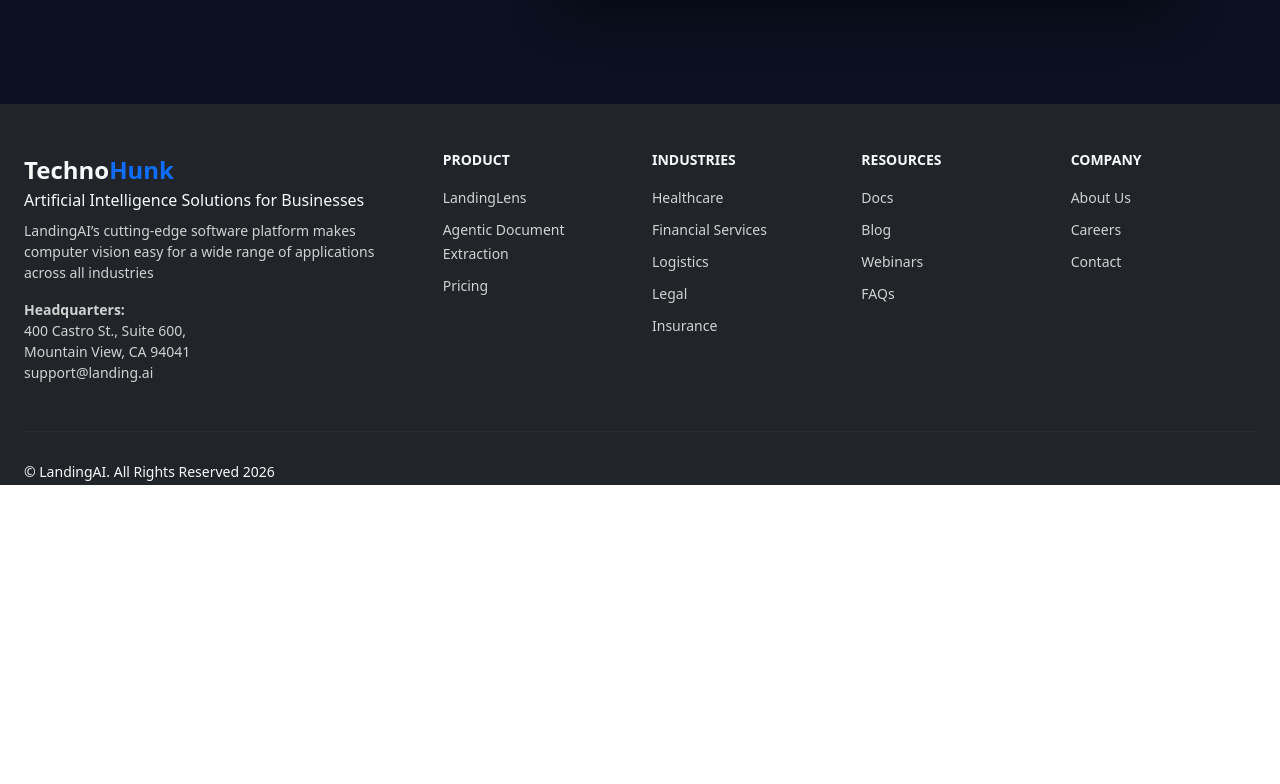
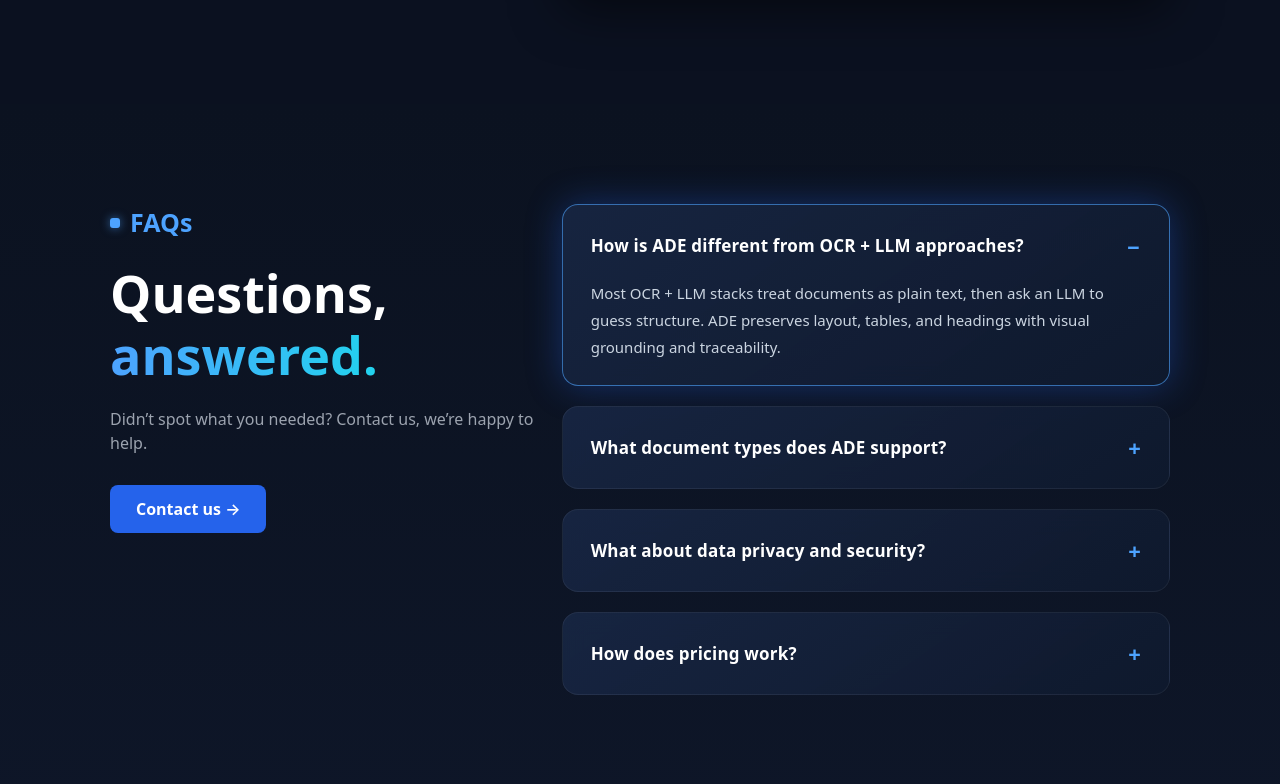
Before and after one commit to shivamrd/landing-ui, a React (Vite) app: page / in a window 1280 px wide. Shown: the part 1756-2540 px from the top of the page. Before the commit the page ends 2241 px from the top, so only its background shows below. Built offline with nearby package versions, Linux system fonts and the light colour scheme.

Commit message:
create FAQ ,update custom css , add navbar logo

```diff
--- a/public/assets/styles/custom.css
+++ b/public/assets/styles/custom.css
@@ -529,3 +529,142 @@
         transform: scale(1);
     }
 }
+
+/*FAQ PART*/
+/* SECTION BACKGROUND */
+.faq-section {
+  padding: 100px 0;
+  background: linear-gradient(180deg, #0b1220 0%, #0e1628 100%);
+  color: white;
+}
+
+/* LEFT SIDE */
+.faq-left {
+  padding-right: 40px;
+}
+
+.faq-small {
+  display: flex;
+  align-items: center;
+  gap: 10px;
+
+  font-size: 25px;
+  font-weight: 600;
+  color: #4da3ff;
+  margin-bottom: 20px;
+}
+
+/* Small Blue Symbol */
+.faq-icon-symbol {
+  width: 10px;
+  height: 10px;
+  background: #4da3ff;
+  border-radius: 3px;
+
+  box-shadow: 0 0 10px rgba(77, 163, 255, 0.6);
+}
+
+
+
+.faq-heading {
+  font-size: 52px;
+  font-weight: 700;
+  line-height: 1.2;
+  margin-bottom: 20px;
+}
+
+.gradient-word {
+  background: linear-gradient(90deg, #4da3ff, #22d3ee);
+  -webkit-background-clip: text;
+  -webkit-text-fill-color: transparent;
+}
+
+.faq-desc {
+  color: #9ca3af;
+  font-size: 16px;
+  margin-bottom: 30px;
+}
+
+/* BUTTON */
+.contact-btn {
+  background: #2563eb;
+  border: none;
+  padding: 12px 26px;
+  border-radius: 8px;
+  font-weight: 600;
+  color: white;
+  transition: 0.3s ease;
+}
+
+.contact-btn:hover {
+  background: #3b82f6;
+}
+
+/* RIGHT SIDE */
+/* RIGHT SIDE CONTAINER */
+.faq-right {
+  padding-left: 30px;
+}
+
+/* CARD STYLE (LandingAI style) */
+.faq-box {
+  background: linear-gradient(
+    145deg,
+    rgba(25, 40, 70, 0.85),
+    rgba(15, 25, 45, 0.95)
+  );
+  backdrop-filter: blur(12px);
+  border-radius: 16px;
+  padding: 24px 28px;
+  margin-bottom: 20px;
+  cursor: pointer;
+  transition: all 0.35s ease;
+  border: 1px solid rgba(255, 255, 255, 0.06);
+  box-shadow: 0 0 0 transparent;
+}
+
+/* HOVER GLOW */
+.faq-box:hover {
+  border: 1px solid rgba(77, 163, 255, 0.4);
+  box-shadow: 0 0 25px rgba(37, 99, 235, 0.25);
+  transform: translateY(-2px);
+}
+
+/* ACTIVE CARD */
+.faq-box.active {
+  border: 1px solid rgba(77, 163, 255, 0.6);
+  box-shadow: 0 0 35px rgba(37, 99, 235, 0.35);
+}
+
+/* TITLE ROW */
+.faq-title-row {
+  display: flex;
+  justify-content: space-between;
+  align-items: center;
+  font-weight: 600;
+  font-size: 17px;
+  color: #ffffff;
+  letter-spacing: 0.2px;
+}
+
+/* ICON */
+.faq-icon {
+  font-size: 22px;
+  color: #4da3ff;
+  transition: 0.3s ease;
+}
+
+/* CONTENT */
+.faq-content {
+  max-height: 0;
+  overflow: hidden;
+  transition: all 0.4s ease;
+  color: #cbd5e1;
+  font-size: 15px;
+  line-height: 1.8;
+}
+
+.faq-content.show {
+  margin-top: 18px;
+  max-height: 500px;
+}
--- a/src/Layout/Navbar/Navbar.jsx
+++ b/src/Layout/Navbar/Navbar.jsx
@@ -4,10 +4,14 @@
     <div className="container-fluid px-4">
 
 
-        {/* Logo */}
-        <a className="navbar-brand fw-semibold fs-4" href="#">
-          Techno<span className="text-primary">Hunk</span>
-        </a>
+       <a className="navbar-brand fw-semibold fs-4 d-flex align-items-center" href="#">
+  <span className="bg-primary text-white rounded-circle d-inline-flex justify-content-center align-items-center me-2"
+        style={{ width: "40px", height: "40px", fontWeight: "bold" }}>
+    T
+  </span>
+  Techno<span className="text-primary">Hunk</span>
+</a>
+
 
         {/* Mobile Toggle */}
         <button
--- a/src/pages/Home.jsx
+++ b/src/pages/Home.jsx
@@ -2,6 +2,10 @@
 import Hero from "../sections/Home/hero/Hero";
 import Logos from "../sections/Home/logos/Logos";
 import AutoFeatures from "../sections/Home/autoFeature/AutoFeatures";
+import FAQ from "../sections/Home/Faq/FAQ";
+
+
+
 const Home = () => {
   return (
     <>
@@ -10,6 +14,7 @@
         <Hero />
         <Logos />
         <AutoFeatures />
+        <FAQ />
       </MainLayout>
     </>
   );
--- /dev/null
+++ b/src/sections/Home/Faq/FAQ.jsx
@@ -0,0 +1,91 @@
+import { useState } from "react";
+
+const faqData = [
+  {
+    question: "How is ADE different from OCR + LLM approaches?",
+    answer:
+      "Most OCR + LLM stacks treat documents as plain text, then ask an LLM to guess structure. ADE preserves layout, tables, and headings with visual grounding and traceability."
+  },
+  {
+    question: "What document types does ADE support?",
+    answer:
+      "ADE supports PDFs, scans, invoices, contracts, financial reports, tables, and complex multi-column enterprise documents."
+  },
+  {
+    question: "What about data privacy and security?",
+    answer:
+      "Enterprise-grade governance with auditability, deployment flexibility, and secure processing."
+  },
+  {
+    question: "How does pricing work?",
+    answer:
+      "Flexible subscription plans based on usage and document volume. Contact us for details."
+  }
+];
+
+const FAQ = () => {
+  const [open, setOpen] = useState(0);
+
+  const toggle = (index) => {
+    setOpen(open === index ? null : index);
+  };
+
+  return (
+    <section className="faq-section">
+      <div className="container">
+        <div className="row align-items-start">
+
+          {/* LEFT SIDE */}
+          <div className="col-lg-5 faq-left">
+            <div className="faq-small">
+  <span className="faq-icon-symbol"></span>
+  FAQs
+</div>
+
+
+            <h2 className="faq-heading">
+              Questions, <span className="gradient-word">answered.</span>
+            </h2>
+
+            <p className="faq-desc">
+              Didn’t spot what you needed? Contact us, we’re happy to help.
+            </p>
+
+            <button className="contact-btn">
+              Contact us →
+            </button>
+          </div>
+
+          {/* RIGHT SIDE */}
+          <div className="col-lg-7 faq-right">
+            {faqData.map((item, index) => (
+              <div
+                key={index}
+                className={`faq-box ${open === index ? "active" : ""}`}
+                onClick={() => toggle(index)}
+              >
+                <div className="faq-title-row">
+                  <span>{item.question}</span>
+                  <span className="faq-icon">
+                    {open === index ? "−" : "+"}
+                  </span>
+                </div>
+
+                <div
+                  className={`faq-content ${
+                    open === index ? "show" : ""
+                  }`}
+                >
+                  {item.answer}
+                </div>
+              </div>
+            ))}
+          </div>
+
+        </div>
+      </div>
+    </section>
+  );
+};
+
+export default FAQ;
```
Also changed, not shown: src/sections/Home/autoFeature/AutoFeatures.css (deleted, +0 -106 lines).
